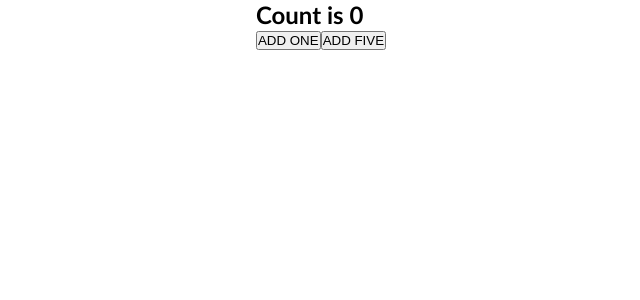
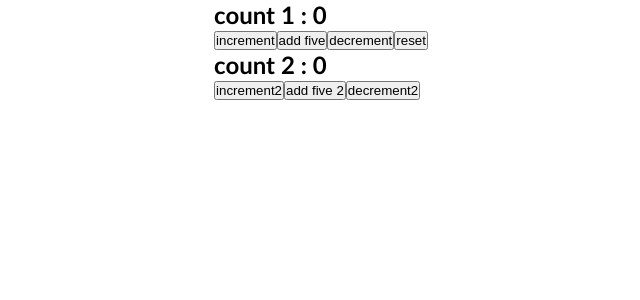
Before and after one commit to Am1rreza/Mini-Shopping-React-App, a React (Create React App) app: page / in a window 1280 px wide. Shown: the top 300 px of the page, without its empty margins (319-959 px from the left). Built offline with nearby package versions, Linux system fonts and the light colour scheme.

Commit message:
reducer example added

```diff
--- a/src/App.js
+++ b/src/App.js
@@ -5,6 +5,7 @@
 import Wrapper from "./components/HOC/Wrapper";
 import CounterOne from "./components/Context/CounterOne";
 import CounterProvider from "./components/Context/CounterProvider";
+import CountReducer from "./components/Context/Reducer/CountRecuer";
 
 class App extends Component {
   state = {
@@ -79,7 +80,7 @@
           onDecrement={this.decrementHandler}
         /> */}
         <CounterProvider>
-          <CounterOne/>
+          <CountReducer/>
         </CounterProvider>
       </>
     );
--- /dev/null
+++ b/src/components/Context/Reducer/CountRecuer.jsx
@@ -0,0 +1,63 @@
+import { useReducer } from "react";
+
+const initialState = {
+  firstCounter: 0,
+  secondCounter: 0,
+};
+const reducer = (state, action) => {
+  switch (action.type) {
+    case "increment":
+      return { ...state, firstCounter: state.firstCounter + action.value };
+
+    case "decrement":
+      return { ...state, firstCounter: state.firstCounter - action.value };
+
+    case "increment2":
+      return { ...state, secondCounter: state.secondCounter + action.value };
+
+    case "decrement2":
+      return { ...state, secondCounter: state.secondCounter - action.value };
+
+    case "reset":
+      return initialState;
+
+    default:
+      return state;
+  }
+};
+
+const CountReducer = () => {
+  const [count, dispatch] = useReducer(reducer, initialState);
+
+  return (
+    <div>
+      <h2>count 1 : {count.firstCounter}</h2>
+      <div>
+        <button onClick={() => dispatch({ type: "increment", value: 1 })}>
+          increment
+        </button>
+        <button onClick={() => dispatch({ type: "increment", value: 5 })}>
+          add five
+        </button>
+        <button onClick={() => dispatch({ type: "decrement", value: 1 })}>
+          decrement
+        </button>
+        <button onClick={() => dispatch({ type: "reset" })}>reset</button>
+      </div>
+      <h2>count 2 : {count.secondCounter}</h2>
+      <div>
+      <button onClick={() => dispatch({ type: "increment2", value: 1 })}>
+        increment2
+      </button>
+      <button onClick={() => dispatch({ type: "increment2", value: 5 })}>
+        add five 2
+      </button>
+      <button onClick={() => dispatch({ type: "decrement2", value: 1 })}>
+        decrement2
+      </button>
+      </div>
+    </div>
+  );
+};
+
+export default CountReducer;
```
